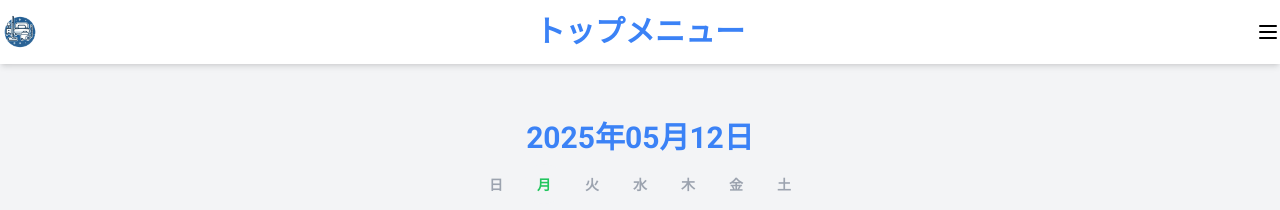
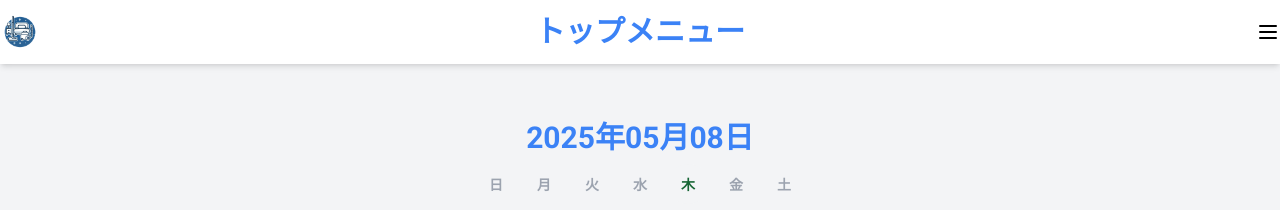
Before and after one commit to Keisuke-MARs/cleaning-management, a Next.js app: page / in a window 1280 px wide. Shown: the top 210 px of the page. Built offline with nearby package versions, Linux system fonts and the light colour scheme; a web font is replaced by a local one.

Commit message:
色変更完了

```diff
--- a/src/app/components/date-display.tsx
+++ b/src/app/components/date-display.tsx
@@ -13,11 +13,11 @@ const weekdayColors = {
 }
 
 export default function DateDisplay() {
-    const [date, setDate] = useState<Date>(new Date("2025-05-12"))
+    const [date, setDate] = useState<Date>(new Date())
 
-    // useEffect(() => {
-    //     setDate(new Date())
-    // }, [])
+    useEffect(() => {
+        setDate(new Date())
+    }, [])
 
     const weekdays = ["日曜日", "月曜日", "火曜日", "水曜日", "木曜日", "金曜日", "土曜日"]
     const formattedDate = `${date.getFullYear()}年${String(date.getMonth() + 1).padStart(2, "0")}月${String(date.getDate()).padStart(2, "0")}日`
```
